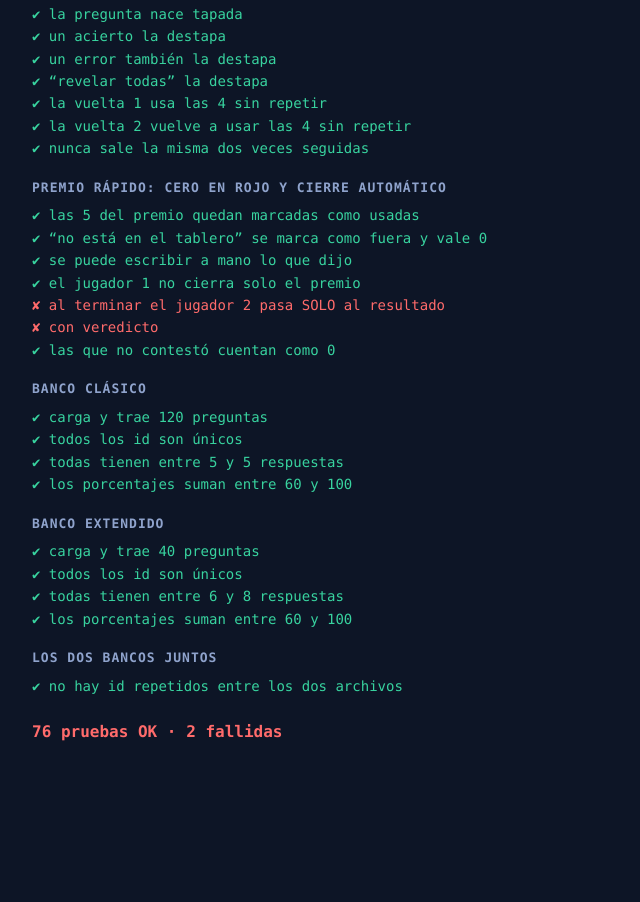
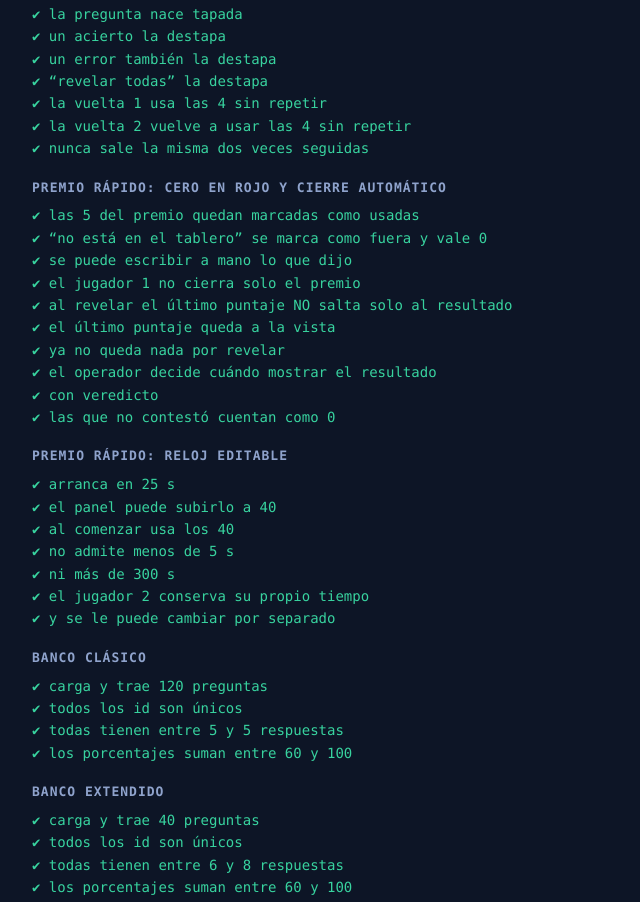
Before and after one commit to aaccoyoacan2026/100-familiares-dijeron, a website: page prueba.html in a window 1280 px wide. Shown: the part 1615-2517 px from the top of the page, without its empty margins (0-640 px from the left). Before the commit the page ends 2392 px from the top, so only its background shows below. Drawn offline with Linux system fonts and the light colour scheme.

Commit message:
Pruebas del reloj editable y del resultado manual

```diff
--- a/prueba.html
+++ b/prueba.html
@@ -238,10 +238,29 @@
   pf = Motor.premioResponder(pf, 0);
   pf = Motor.premioCerrarCaptura(pf);
   for (var y = 0; y < 12; y++) pf = Motor.premioRevelar(pf, null);
-  ok('al terminar el jugador 2 pasa SOLO al resultado', pf.premio.etapa === 'fin');
+  ok('al revelar el último puntaje NO salta solo al resultado', pf.premio.etapa === 'revela');
+  ok('el último puntaje queda a la vista', Motor.premioNivel(pf.premio.revelado[1][4]) === 2);
+  ok('ya no queda nada por revelar', Motor.premioPendientes(pf.premio, 1) === false);
+  pf = Motor.premioFinal(pf);
+  ok('el operador decide cuándo mostrar el resultado', pf.premio.etapa === 'fin');
   ok('con veredicto', pf.premio.resultado === 'gana' || pf.premio.resultado === 'pierde');
   ok('las que no contestó cuentan como 0',
      pf.premio.respuestas[1][4] === null && Motor.premioTotal(pf) === pf.premio.respuestas[1][0].p);
+
+  /* ---------------------------------------------------------- */
+  grupo('Premio Rápido: reloj editable');
+  var rt = Motor.iniciarPremio(Motor.estadoInicial({}), cinco, ['A', 'B'], 200);
+  ok('arranca en 25 s', rt.premio.reloj.limite === 25 && rt.premio.tiempos[0] === 25);
+  rt = Motor.premioTiempo(rt, 40);
+  ok('el panel puede subirlo a 40', rt.premio.tiempos[0] === 40 && rt.premio.reloj.restante === 40);
+  ok('al comenzar usa los 40', Motor.premioComenzar(rt).premio.reloj.limite === 40);
+  ok('no admite menos de 5 s', Motor.premioTiempo(rt, 1).premio.tiempos[0] === 5);
+  ok('ni más de 300 s', Motor.premioTiempo(rt, 9999).premio.tiempos[0] === 300);
+  var rt2 = Motor.premioSiguienteJugador(Motor.premioCerrarCaptura(Motor.premioComenzar(rt)));
+  ok('el jugador 2 conserva su propio tiempo', rt2.premio.reloj.limite === 25);
+  rt2 = Motor.premioTiempo(rt2, 30);
+  ok('y se le puede cambiar por separado',
+     rt2.premio.tiempos[0] === 40 && rt2.premio.tiempos[1] === 30);
 
   /* ---------------------------------------------------------- */
   function revisarBanco(url, titulo, cuantas, minResp, maxResp) {
```
